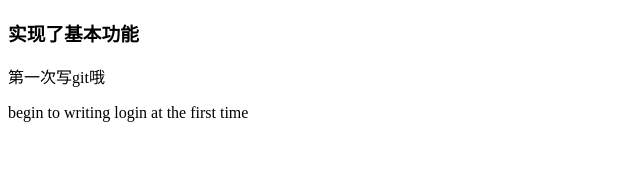
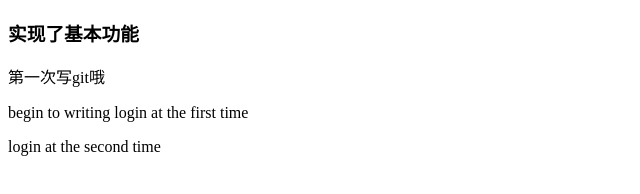
Before and after one commit to wangmengru1995/myFirstProject, a plain HTML site: page index.html in a window 1280 px wide. Shown: the whole page, without its empty margins (0-640 px from the left). Drawn offline with Linux system fonts and the light colour scheme.

Commit message:
login第二次完工

```diff
--- a/index.html
+++ b/index.html
@@ -13,5 +13,6 @@
     <p>第一次写git哦</p>
 
     <div>begin to writing login at the first time </div>
+    <p>login at the second time</p>
 </body>
 </html>
```
